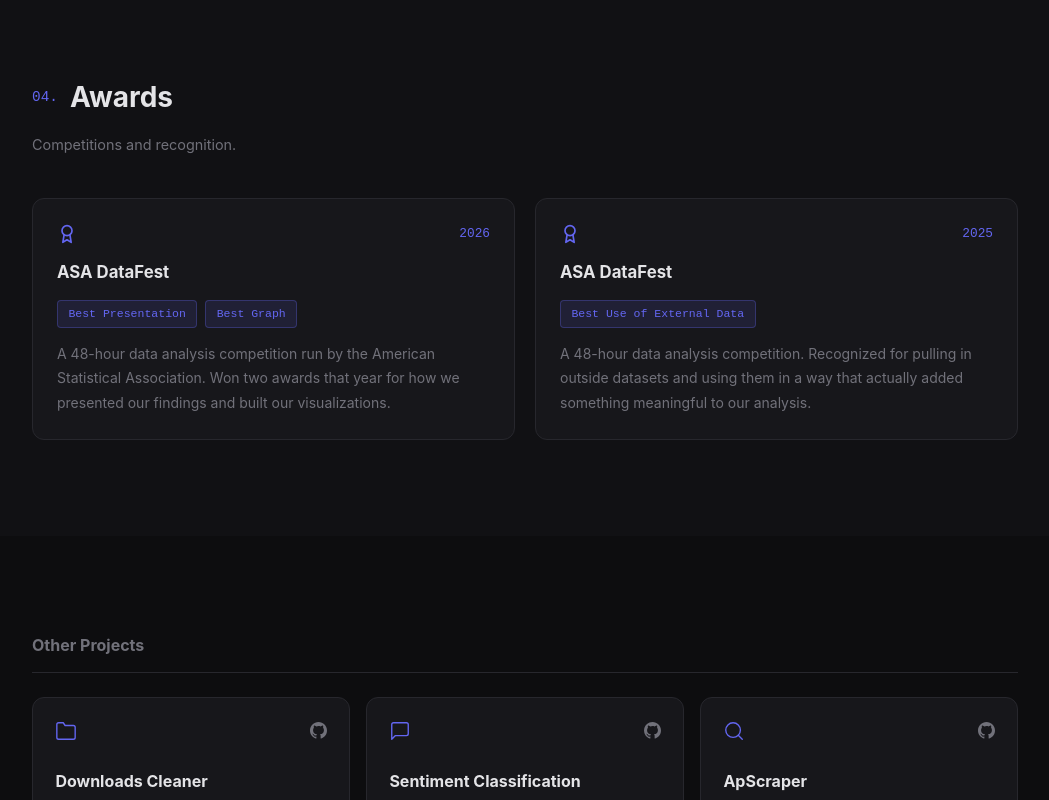
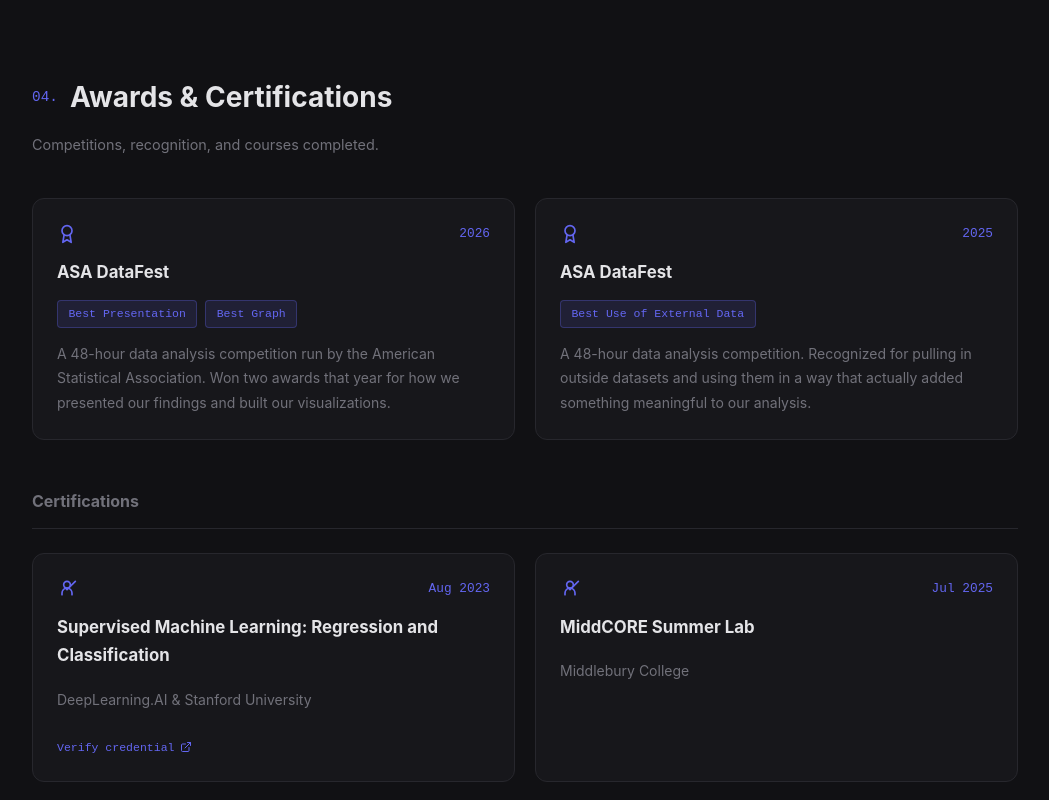
Before and after one commit to MohammadAbbas393/portfolio, a Next.js app: page / in a window 1280 px wide. Shown: the part 6020-6820 px from the top of the page, without its empty margins (115-1164 px from the left). Built offline with nearby package versions, Linux system fonts and the light colour scheme.

Commit message:
Add Certifications subsection to Awards

```diff
--- a/app/globals.css
+++ b/app/globals.css
@@ -395,6 +395,8 @@
 .award-prizes { display: flex; flex-wrap: wrap; gap: 0.5rem; }
 .award-badge { font-family: 'JetBrains Mono', monospace; font-size: 0.72rem; color: var(--accent); background: var(--accent-dim); padding: 0.2rem 0.65rem; border-radius: 4px; border: 1px solid var(--accent-glow); }
 .award-desc { font-size: 0.875rem; color: var(--text-muted); line-height: 1.75; }
+.cert-verify { display: inline-flex; align-items: center; gap: 0.35rem; margin-top: 0.75rem; font-family: 'JetBrains Mono', monospace; font-size: 0.72rem; color: var(--accent); transition: opacity 0.2s; }
+.cert-verify:hover { opacity: 0.75; }
 
 /* ===== CONTACT ===== */
 .contact-container { text-align: center; max-width: 560px; }
--- a/components/Awards.jsx
+++ b/components/Awards.jsx
@@ -13,21 +13,45 @@
   },
 ];
 
+const certs = [
+  {
+    title: 'Supervised Machine Learning: Regression and Classification',
+    issuer: 'DeepLearning.AI & Stanford University',
+    date: 'Aug 2023',
+    verify: 'https://coursera.org/verify/EAUPFFKXRBN7',
+  },
+  {
+    title: 'MiddCORE Summer Lab',
+    issuer: 'Middlebury College',
+    date: 'Jul 2025',
+    verify: null,
+  },
+];
+
+const TROPHY_ICON = (
+  <svg xmlns="http://www.w3.org/2000/svg" width="20" height="20" viewBox="0 0 24 24" fill="none" stroke="currentColor" strokeWidth="2" strokeLinecap="round" strokeLinejoin="round">
+    <circle cx="12" cy="8" r="6"/><path d="M15.477 12.89L17 22l-5-3-5 3 1.523-9.11"/>
+  </svg>
+);
+
+const CERT_ICON = (
+  <svg xmlns="http://www.w3.org/2000/svg" width="20" height="20" viewBox="0 0 24 24" fill="none" stroke="currentColor" strokeWidth="2" strokeLinecap="round" strokeLinejoin="round">
+    <circle cx="12" cy="8" r="4"/><path d="M6 20v-2a6 6 0 0 1 12 0v2"/><polyline points="9 11 12 14 22 4"/>
+  </svg>
+);
+
 export default function Awards() {
   return (
     <section id="awards" className="section section-alt">
       <div className="container">
-        <h2 className="section-title"><span className="section-num">04.</span> Awards</h2>
-        <p className="section-sub">Competitions and recognition.</p>
+        <h2 className="section-title"><span className="section-num">04.</span> Awards & Certifications</h2>
+        <p className="section-sub">Competitions, recognition, and courses completed.</p>
+
         <div className="awards-grid">
           {awards.map((a, i) => (
             <div key={i} className="award-card">
               <div className="award-card-top">
-                <div className="award-icon">
-                  <svg xmlns="http://www.w3.org/2000/svg" width="20" height="20" viewBox="0 0 24 24" fill="none" stroke="currentColor" strokeWidth="2" strokeLinecap="round" strokeLinejoin="round">
-                    <circle cx="12" cy="8" r="6"/><path d="M15.477 12.89L17 22l-5-3-5 3 1.523-9.11"/>
-                  </svg>
-                </div>
+                <div className="award-icon">{TROPHY_ICON}</div>
                 <span className="award-year">{a.year}</span>
               </div>
               <h3 className="award-competition">{a.competition}</h3>
@@ -40,6 +64,26 @@
             </div>
           ))}
         </div>
+
+        <h3 className="other-projects-title" style={{ marginTop: '3rem' }}>Certifications</h3>
+        <div className="awards-grid">
+          {certs.map((c, i) => (
+            <div key={i} className="award-card">
+              <div className="award-card-top">
+                <div className="award-icon">{CERT_ICON}</div>
+                <span className="award-year">{c.date}</span>
+              </div>
+              <h3 className="award-competition">{c.title}</h3>
+              <p className="award-desc" style={{ marginTop: '0.25rem' }}>{c.issuer}</p>
+              {c.verify && (
+                <a href={c.verify} target="_blank" rel="noopener" className="cert-verify">
+                  Verify credential
+                  <svg xmlns="http://www.w3.org/2000/svg" width="12" height="12" viewBox="0 0 24 24" fill="none" stroke="currentColor" strokeWidth="2" strokeLinecap="round" strokeLinejoin="round"><path d="M18 13v6a2 2 0 0 1-2 2H5a2 2 0 0 1-2-2V8a2 2 0 0 1 2-2h6"/><polyline points="15 3 21 3 21 9"/><line x1="10" y1="14" x2="21" y2="3"/></svg>
+                </a>
+              )}
+            </div>
+          ))}
+        </div>
       </div>
     </section>
   );
```
